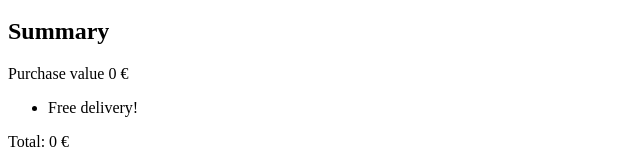
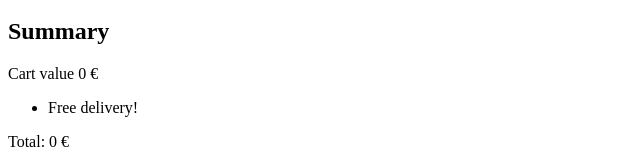
Before and after one commit to JerryUusis/delivery_fee_calculator, a React (Vite) app: page / in a window 1280 px wide. Shown: the part 287-442 px from the top of the page, without its empty margins (0-640 px from the left). Built offline with nearby package versions, Linux system fonts and the light colour scheme.

Commit message:
Fix typo

```diff
--- a/src/components/SummaryDisplay.tsx
+++ b/src/components/SummaryDisplay.tsx
@@ -20,7 +20,7 @@ const SummaryDisplay: React.FC<SummaryProps> = ({
     return (
         <div>
             <h2>Summary</h2>
-            <p>Purchase value {orderValue} €</p>
+            <p>Cart value {orderValue} €</p>
             <ul>
                 {distanceSurcharge === 0 ? <li>Free delivery!</li> : <li>Distance cost {distanceSurcharge} €</li>}
                 {itemsSurcharge === 0 ? null : <li>Extra items {itemsSurcharge} €</li>}
```
